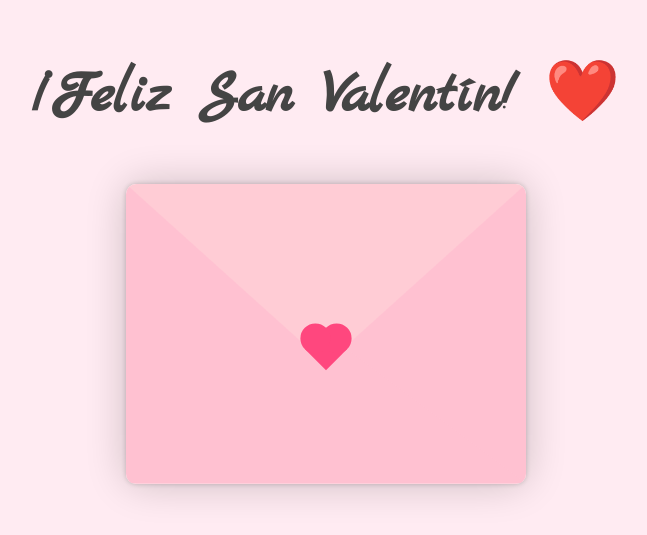
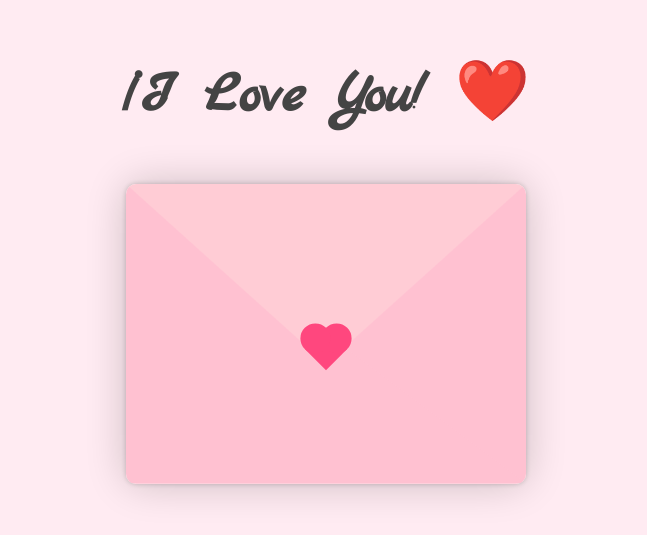
Before and after one commit to TuttoPerez/vvb, a plain HTML site: page index.html in a window 1280 px wide. Shown: the part 131-666 px from the top of the page, without its empty margins (314-961 px from the left). Drawn offline with Linux system fonts and the light colour scheme.

Commit message:
Actualizar index.html

```diff
--- a/index.html
+++ b/index.html
@@ -10,7 +10,7 @@
     <title>San Valentin Carta 1v</title>
 </head>
 <body>
-    <h1>¡Feliz San Valentín! ❤️</h1>
+    <h1>¡I Love You! ❤️</h1>
     <div class="contenedor">
         <div class="envoltura-sobre">
             <div class="sobre">
@@ -18,11 +18,7 @@
                     <div class="contenido">
                         <strong>Querida Estrella</strong>
                         <p>
-                            Hoy es <strong>San Valentín</strong>, Desde el primer día supe que eres una persona única y especial. Tu alegría ilumina cualquier lugar y tu bondad deja huella en quienes te rodean.
-                            Admiro tu fortaleza, tu manera de ver la vida y la sinceridad con la que expresas tus sentimientos.
-                            Tenerte cerca es un regalo que valoro <em>enorme</em>, y cada momento contigo se convierte en un recuerdo inolvidable.
-                            Gracias por ser tan auténtica, por compartir tu esencia y por hacer del mundo un sitio mejor con tu presencia.
-                            Te aprecio más de lo que las palabras pueden expresar. <br> <strong>Feliz San Valentín</strong>, mi <em>estrella favorita</em>. <br> Con mucho <strong>cariño</strong> (y <strong>amor</strong>), <br> Tu programador enamorado. <br> <span style="font-size: 0.9em; color: grey;">PD: Nunca cambies, porque personas como tú hacen la diferencia en la vida de los demás. 💙✨</span> <br> <code>"Nunca olvides lo increíble y especial que eres."</code>
+                            Querida<strong>Princesa</strong>, NAPOLEÓN CON SU ESPADA CONQUISTÓ UNA NACIÓN Y USTED CON SU MIRADA CONQUISTO MI CORAZÓN. <em>enorme</em><br> <strong></strong> <em></em>. <br>  <strong></strong> (y <strong>amor</strong>), <br> <br> <span style="font-size: 0.9em; color: grey;"></span> <br> <code>"❤️‍🔥."</code>
                         </p>
                     </div>
                 </div>
```
